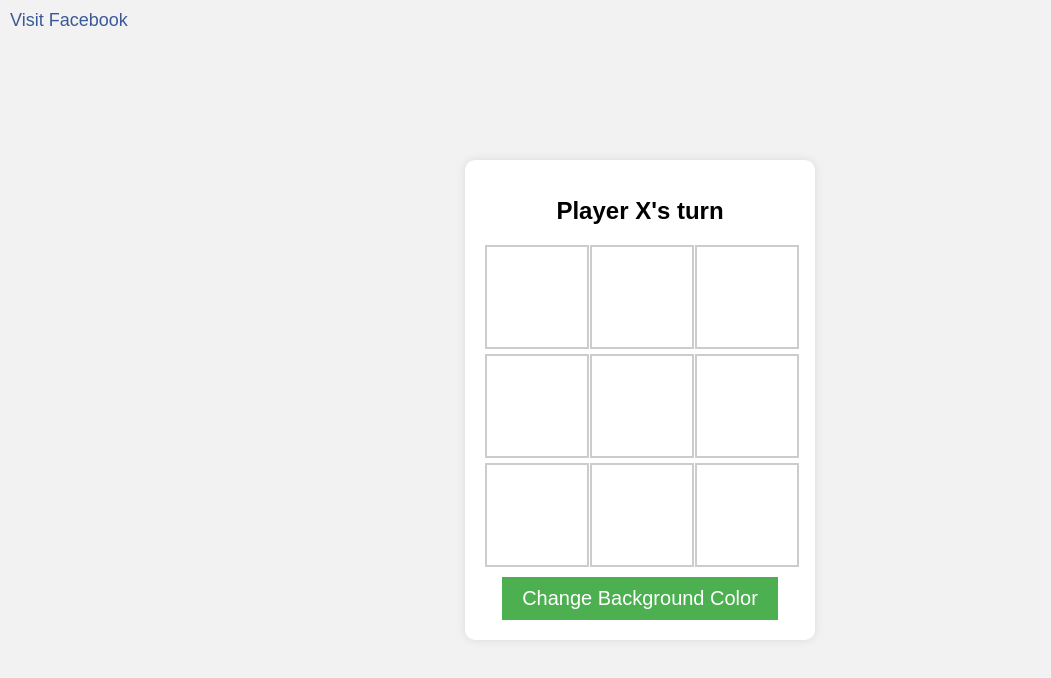
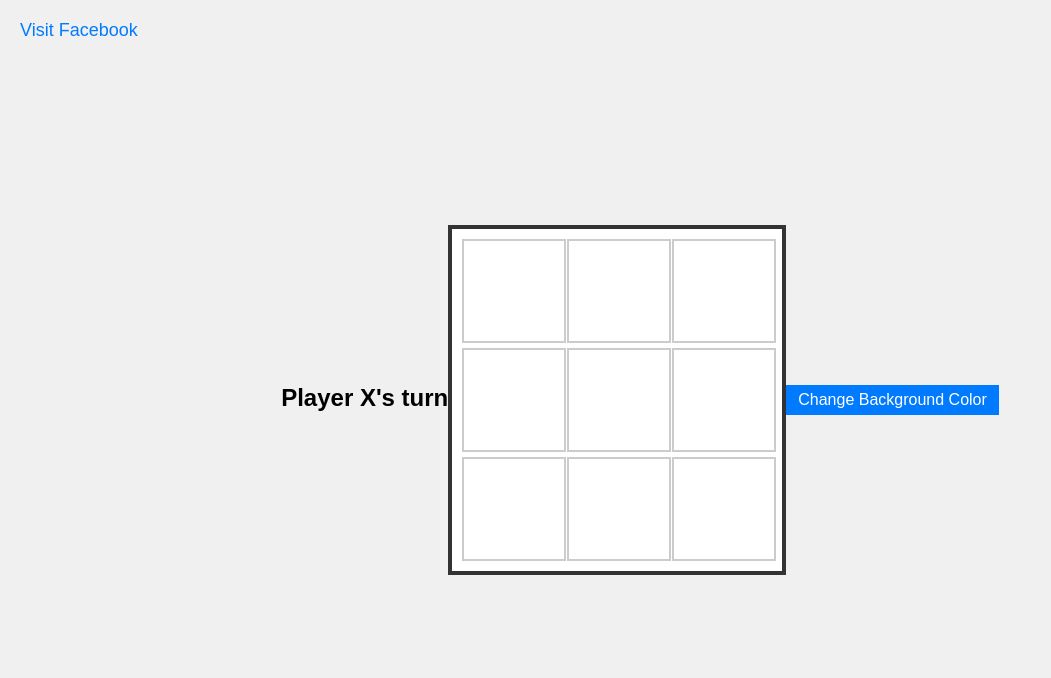
Before and after one commit to giomate777/giorgi, a plain HTML site: page index.html in a window 1280 px wide. Shown: the whole page, without its empty margins (0-1051 px from the left). Drawn offline with Linux system fonts and the light colour scheme.

Commit message:
Add files via upload

```diff
--- a/index.html
+++ b/index.html
@@ -12,21 +12,15 @@
       align-items: center;
       height: 100vh;
       margin: 0;
-      background-color: #f2f2f2;
-    }
-    .container {
-      display: flex;
-      flex-direction: column;
-      align-items: center;
-      border-radius: 10px;
-      background-color: #ffffff;
-      padding: 20px;
-      box-shadow: 0 0 10px rgba(0, 0, 0, 0.1);
+      background-color: #f0f0f0;
     }
     .board {
       display: grid;
       grid-template-columns: repeat(3, 100px);
       gap: 5px;
+      background-color: #fff;
+      border: 4px solid #333;
+      padding: 10px;
     }
     .cell {
       display: flex;
@@ -43,28 +37,36 @@
       font-size: 24px;
       margin-bottom: 20px;
     }
-    #play-again, #change-background {
+    #play-again {
       font-size: 20px;
       padding: 10px 20px;
       background-color: #4CAF50;
       color: white;
       border: none;
       cursor: pointer;
-      margin-top: 10px;
+      margin-bottom: 20px;
+      display: none;
     }
-    #facebook-link {
+    #background-changer {
+      font-size: 16px;
+      padding: 6px 12px;
+      background-color: #007BFF;
+      color: white;
+      border: none;
+      cursor: pointer;
+    }
+    #left-link {
       position: absolute;
-      left: 10px;
-      top: 10px;
+      top: 20px;
+      left: 20px;
       font-size: 18px;
-      color: #3b5998;
+      color: #007BFF;
       text-decoration: none;
     }
   </style>
 </head>
 <body>
-  <a id="facebook-link" href="https://www.facebook.com" target="_blank">Visit Facebook</a>
-  <div class="container">
+  <a id="left-link" href="https://www.pornhub.com" target="_blank">Visit Facebook</a>
   <h1 id="message">Player X's turn</h1>
   <div class="board" id="board">
     <div class="cell" data-index="0"></div>
@@ -77,16 +79,15 @@
     <div class="cell" data-index="7"></div>
     <div class="cell" data-index="8"></div>
   </div>
-    <button id="play-again" style="display: none;">Play Again</button>
-    <button id="change-background">Change Background Color</button>
-  </div>
+  <button id="play-again">Play Again</button>
+  <button id="background-changer">Change Background Color</button>
 
   <script>
     const board = document.getElementById('board');
     const cells = document.querySelectorAll('.cell');
     const message = document.getElementById('message');
     const playAgainButton = document.getElementById('play-again');
-    const changeBackgroundButton = document.getElementById('change-background');
+    const backgroundChanger = document.getElementById('background-changer');
 
     let currentPlayer = 'X';
     let gameBoard = ['', '', '', '', '', '', '', '', ''];
@@ -153,14 +154,16 @@
     }
 
     function changeBackgroundColor() {
-      const colors = ['#f2f2f2', '#ffeead', '#bde0fe', '#e6d5a8'];
-      const randomColor = colors[Math.floor(Math.random() * colors.length)];
-      document.body.style.backgroundColor = randomColor;
+      const colors = ['#f0f0f0', '#e6e6e6', '#d3d3d3', '#c0c0c0', '#b3b3b3'];
+      const currentColor = document.body.style.backgroundColor;
+      const index = colors.indexOf(currentColor);
+      const nextIndex = (index + 1) % colors.length;
+      document.body.style.backgroundColor = colors[nextIndex];
     }
 
     cells.forEach(cell => cell.addEventListener('click', cellClickHandler));
     playAgainButton.addEventListener('click', resetGame);
-    changeBackgroundButton.addEventListener('click', changeBackgroundColor);
+    backgroundChanger.addEventListener('click', changeBackgroundColor);
   </script>
 </body>
 </html>
```
Lines whose indentation alone changed are shown as unchanged.
